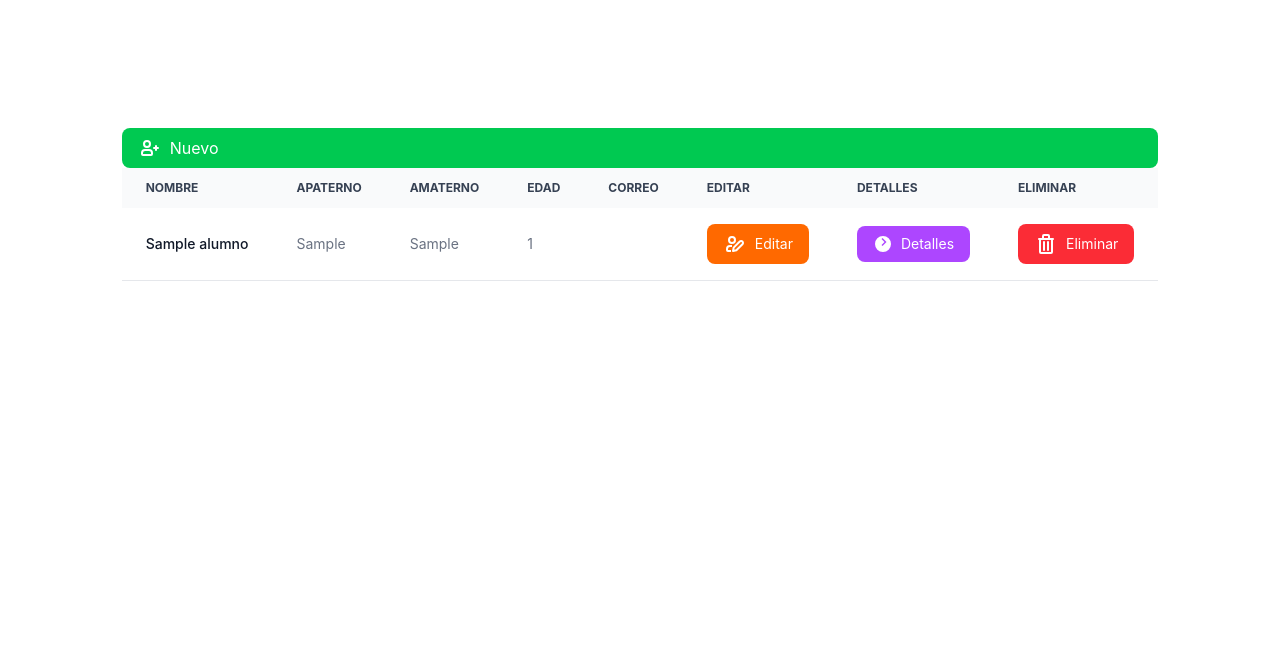
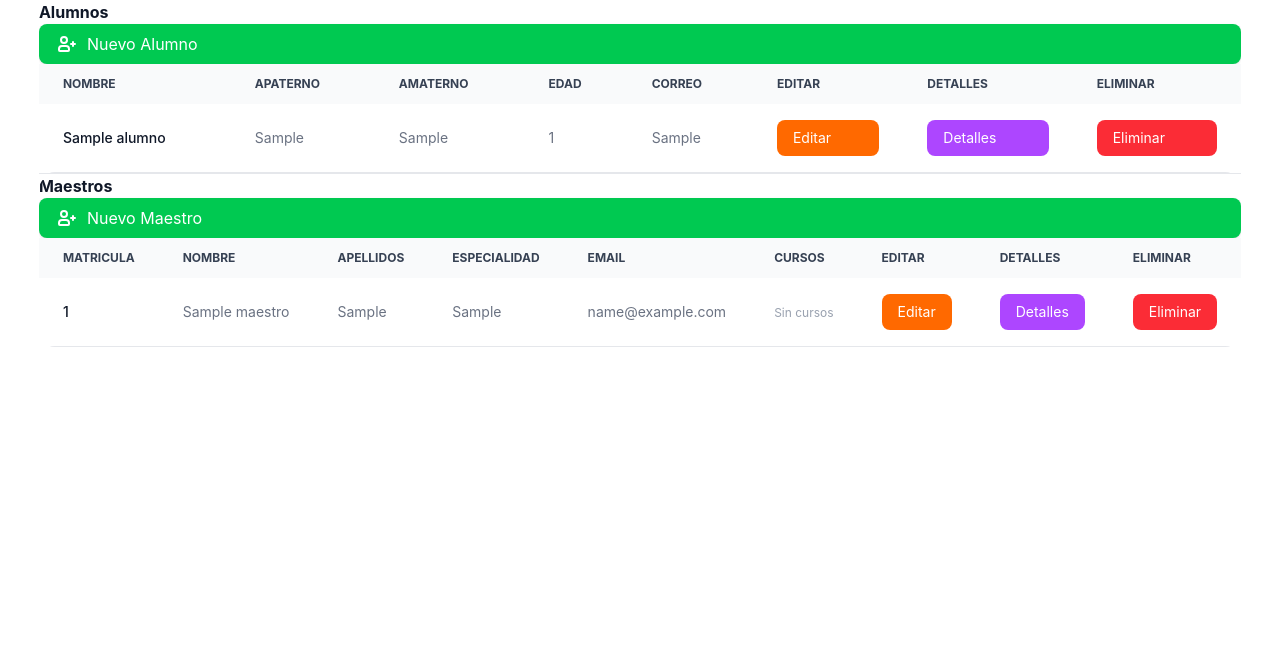
Before and after one commit to ICO-801-9-68528/flaskBDICO-801-9, a Flask app: page / in a window 1280 px wide. Shown: the part 60-709 px from the top of the page. Run offline with Flask 3, Linux system fonts and the light colour scheme; tables that the repository leaves empty hold one stand-in row (values such as "Sample post"); some libraries are stand-ins or nearby versions.

Commit message:
abc maestros 12/03/26

```diff
--- a/app.py
+++ b/app.py
@@ -4,7 +4,7 @@ from flask_wtf.csrf import CSRFProtect
 from config import DevelopmentConfig
 import forms
 
-from models import db, Alumnos
+from models import db, Alumnos, Maestros
 
 app = Flask(__name__)
 app.config.from_object(DevelopmentConfig)
@@ -18,7 +18,8 @@ def index():
      create_alumno=forms.UserForm(request.form)
      #select * alumnos alumnos
      alumno=Alumnos.query.all()
-     return render_template("index.html",form=create_alumno, alumno=alumno)
+     maestro=Maestros.query.all()
+     return render_template("index.html",form=create_alumno, alumno=alumno, maestro=maestro)
 
 @app.route("/",methods=["GET","POST"])
 def usuario():
@@ -40,6 +41,20 @@ def usuario():
     return render_template('usuarios.html',form=usuarios_clas,mat=mat,
                            nom=nom,apa=apa,ama=ama,edad=edad,email=email)
 
+@app.route("/maestros", methods=["GET","POST"])
+def maestros():
+    create_maestro=forms.MaestroForm(request.form)
+    maestro=Maestros.query.all()
+
+    if request.method=='POST':
+        mat=create_maestro.matricula.data
+        nom=create_maestro.nombre.data
+        apa=create_maestro.apellidos.data
+        esp=create_maestro.especialidad.data
+        email=create_maestro.email.data
+
+    return render_template("maestros.html", form=create_maestro, maestro=maestro)
+
 if __name__ == '__main__':
     with app.app_context():
         db.create_all()
--- a/forms.py
+++ b/forms.py
@@ -10,3 +10,10 @@ class UserForm(Form):
     amaterno=StringField('Amaterno')
     edad=IntegerField("Edad")
     correo=EmailField('Correo')
+
+class MaestroForm(Form):
+    matricula=IntegerField("Matricula")
+    nombre=StringField('Nombre')
+    apellidos=StringField('Apellidos')
+    especialidad=StringField('Especialidad')
+    email=EmailField('Email')
--- a/templates/index.html
+++ b/templates/index.html
@@ -1,150 +1,134 @@
-{% extends "layout.html" %} {% block container %}
+{% extends "layout.html" %}
+{% block container %}
 
-<div class="py-32 relative overflow-x-auto sm:rounded-lg">
+<div class="p-8">
+  <div class="mb-16 relative overflow-x-auto sm:rounded-lg">
+    <h2 class="text-2xl font-bold mb-4 text-gray-900 dark:text-white">Alumnos</h2>
     <a
       href="Alumnos"
-    class="bg-green-500 text-white px-4 py-2 rounded flex items-center gap-2 hover:bg-green-600"
+      class="bg-green-500 text-white px-4 py-2 rounded flex items-center gap-2 hover:bg-green-600 mb-4 w-fit shadow-sm"
     >
-    <svg
-      class="w-6 h-6 text-white-800 dark:text-white"
-      aria-hidden="true"
-      xmlns="http://www.w3.org/2000/svg"
-      width="24"
-      height="24"
-      fill="none"
-      viewBox="0 0 24 24"
-    >
-      <path
-        stroke="currentColor"
-        stroke-linecap="round"
-        stroke-linejoin="round"
-        stroke-width="2"
-        d="M16 12h4m-2 2v-4M4 18v-1a3 3 0 0 1 3-3h4a3 3 0 0 1 3 3v1a1 1 0 0 1-1 1H5a1 1 0 0 1-1-1Zm8-10a3 3 0 1 1-6 0 3 3 0 0 1 6 0Z"
-      />
+      <svg class="w-6 h-6" fill="none" stroke="currentColor" viewBox="0 0 24 24">
+        <path stroke-linecap="round" stroke-linejoin="round" stroke-width="2" d="M16 12h4m-2 2v-4M4 18v-1a3 3 0 0 1 3-3h4a3 3 0 0 1 3 3v1a1 1 0 0 1-1 1H5a1 1 0 0 1-1-1Zm8-10a3 3 0 1 1-6 0 3 3 0 0 1 6 0Z" />
       </svg>
-
-    Nuevo
+      Nuevo Alumno
     </a>
-  <table
-    class="py-2 w-full text-sm text-left rtl:text-right text-gray-500 dark:text-gray-400"
-  >
-    <thead
-      class="text-xs text-gray-700 uppercase bg-gray-50 dark:bg-gray-700 dark:text-gray-400"
-    >
+    <table class="w-full text-sm text-left text-gray-500 dark:text-gray-400">
+      <thead class="text-xs text-gray-700 uppercase bg-gray-50 dark:bg-gray-700 dark:text-gray-400">
         <tr>
           <th scope="col" class="px-6 py-3">Nombre</th>
-        <th scope="col" class="px-6 py-3">
-          <div class="flex items-center">Apaterno</div>
-        </th>
-        <th scope="col" class="px-6 py-3">
-          <div class="flex items-center">Amaterno</div>
-        </th>
-        <th scope="col" class="px-6 py-3">
-          <div class="flex items-center">Edad</div>
-        </th>
-        <th scope="col" class="px-6 py-3">
-          <div class="flex items-center">Correo</div>
-        </th>
-        <th scope="col" class="px-6 py-3">
-          <div class="flex items-center">Editar</div>
-        </th>
-        <th scope="col" class="px-6 py-3">
-          <div class="flex items-center">Detalles</div>
-        </th>
-        <th scope="col" class="px-6 py-3">
-          <div class="flex items-center">Eliminar</div>
-        </th>
+          <th scope="col" class="px-6 py-3">Apaterno</th>
+          <th scope="col" class="px-6 py-3">Amaterno</th>
+          <th scope="col" class="px-6 py-3">Edad</th>
+          <th scope="col" class="px-6 py-3">Correo</th>
+          <th scope="col" class="px-6 py-3">Editar</th>
+          <th scope="col" class="px-6 py-3">Detalles</th>
+          <th scope="col" class="px-6 py-3">Eliminar</th>
         </tr>
       </thead>
       <tbody>
-      {%for alum in alumno%}
-      <tr
-        class="bg-white border-b dark:bg-gray-800 dark:border-gray-700 border-gray-200"
-      >
-        <th
-          scope="row"
-          class="px-6 py-4 font-medium text-gray-900 whitespace-nowrap dark:text-white"
-        >
+        {% for alum in alumno %}
+        <tr class="bg-white border-b dark:bg-gray-800 dark:border-gray-700 border-gray-200">
+          <th scope="row" class="px-6 py-4 font-medium text-gray-900 whitespace-nowrap dark:text-white">
             {{ alum.nombre }}
           </th>
           <td class="px-6 py-4">{{ alum.apaterno }}</td>
           <td class="px-6 py-4">{{ alum.amaterno }}</td>
           <td class="px-6 py-4">{{ alum.edad }}</td>
-        <td class="px-6 py-4">{{ alum.email }}</td>
-        <td class="px-6 py-4 text-right">
-          <a
-            href="modificar?id={{ alum.id }}"
-            class="flex items-center gap-2 bg-orange-500 text-white px-4 py-2 rounded hover:bg-orange-600"
-          >
-            <svg
-              class="w-6 h-6 text-white-800 dark:text-white"
-              aria-hidden="true"
-              xmlns="http://www.w3.org/2000/svg"
-              width="24"
-              height="24"
-              fill="none"
-              viewBox="0 0 24 24"
-            >
-              <path
-                stroke="currentColor"
-                stroke-linecap="square"
-                stroke-linejoin="round"
-                stroke-width="2"
-                d="M7 19H5a1 1 0 0 1-1-1v-1a3 3 0 0 1 3-3h1m4-6a3 3 0 1 1-6 0 3 3 0 0 1 6 0Zm7.441 1.559a1.907 1.907 0 0 1 0 2.698l-6.069 6.069L10 19l.674-3.372 6.07-6.07a1.907 1.907 0 0 1 2.697 0Z"
-              />
-            </svg>
-
+          <td class="px-6 py-4">{{ alum.correo }}</td>
+          <td class="px-6 py-4">
+            <a href="modificar?id={{ alum.id }}" class="flex items-center gap-2 bg-orange-500 text-white px-4 py-2 rounded hover:bg-orange-600">
               Editar
             </a>
           </td>
-        <td class="px-6 py-4 text-right">
-          <a
-            href="detalles?id={{ alum.id }}"
-            class="flex items-center gap-2 bg-purple-500 text-white px-4 py-2 rounded hover:bg-purple-600"
-          >
-            <svg
-              xmlns="http://www.w3.org/2000/svg"
-              class="h-5 w-5"
-              viewBox="0 0 20 20"
-              fill="currentColor"
-            >
-              <path
-                d="M10 2a8 8 0 100 16 8 8 0 000-16zM8.5 11l3-3-3-3 1-1 4 4-4 4-1-1z"
-              />
-            </svg>
+          <td class="px-6 py-4">
+            <a href="detalles?id={{ alum.id }}" class="flex items-center gap-2 bg-purple-500 text-white px-4 py-2 rounded hover:bg-purple-600">
               Detalles
             </a>
           </td>
-        <td class="px-6 py-4 text-right">
-          <a
-            href="eliminar?id={{ alum.id }}"
-            class="flex items-center gap-2 bg-red-500 text-white px-4 py-2 rounded hover:bg-red-600"
-          >
-            <svg
-              class="w-6 h-6 text-white-800 dark:text-white"
-              aria-hidden="true"
-              xmlns="http://www.w3.org/2000/svg"
-              width="24"
-              height="24"
-              fill="none"
-              viewBox="0 0 24 24"
-            >
-              <path
-                stroke="currentColor"
-                stroke-linecap="round"
-                stroke-linejoin="round"
-                stroke-width="2"
-                d="M5 7h14m-9 3v8m4-8v8M10 3h4a1 1 0 0 1 1 1v3H9V4a1 1 0 0 1 1-1ZM6 7h12v13a1 1 0 0 1-1 1H7a1 1 0 0 1-1-1V7Z"
-              />
-            </svg>
-
+          <td class="px-6 py-4">
+            <a href="eliminar?id={{ alum.id }}" class="flex items-center gap-2 bg-red-500 text-white px-4 py-2 rounded hover:bg-red-600">
               Eliminar
             </a>
           </td>
         </tr>
-      {%endfor%}
+        {% endfor %}
       </tbody>
     </table>
   </div>
 
+  <hr class="border-gray-200 dark:border-gray-700 my-10">
+
+  <div class="relative overflow-x-auto sm:rounded-lg">
+    <h2 class="text-2xl font-bold mb-4 text-gray-900 dark:text-white">Maestros</h2>
+    <a
+      href="maestros"
+      class="bg-green-500 text-white px-4 py-2 rounded flex items-center gap-2 hover:bg-green-600 mb-4 w-fit shadow-sm"
+    >
+      <svg class="w-6 h-6" fill="none" stroke="currentColor" viewBox="0 0 24 24">
+        <path stroke-linecap="round" stroke-linejoin="round" stroke-width="2" d="M16 12h4m-2 2v-4M4 18v-1a3 3 0 0 1 3-3h4a3 3 0 0 1 3 3v1a1 1 0 0 1-1 1H5a1 1 0 0 1-1-1Zm8-10a3 3 0 1 1-6 0 3 3 0 0 1 6 0Z" />
+      </svg>
+      Nuevo Maestro
+    </a>
+    <table class="w-full text-sm text-left text-gray-500 dark:text-gray-400">
+      <thead class="text-xs text-gray-700 uppercase bg-gray-50 dark:bg-gray-700 dark:text-gray-400">
+        <tr>
+          <th scope="col" class="px-6 py-3">Matricula</th>
+          <th scope="col" class="px-6 py-3">Nombre</th>
+          <th scope="col" class="px-6 py-3">Apellidos</th>
+          <th scope="col" class="px-6 py-3">Especialidad</th>
+          <th scope="col" class="px-6 py-3">Email</th>
+          <th scope="col" class="px-6 py-3 text-blue-600 dark:text-blue-400">Cursos</th>
+          <th scope="col" class="px-6 py-3">Editar</th>
+          <th scope="col" class="px-6 py-3">Detalles</th>
+          <th scope="col" class="px-6 py-3">Eliminar</th>
+        </tr>
+      </thead>
+      <tbody>
+        {% for mae in maestro %}
+        <tr class="bg-white border-b dark:bg-gray-800 dark:border-gray-700 border-gray-200">
+          <th scope="row" class="px-6 py-4 font-medium text-gray-900 whitespace-nowrap dark:text-white">
+            {{ mae.matricula }}
+          </th>
+          <td class="px-6 py-4">{{ mae.nombre }}</td>
+          <td class="px-6 py-4">{{ mae.apellidos }}</td>
+          <td class="px-6 py-4">{{ mae.especialidad }}</td>
+          <td class="px-6 py-4">{{ mae.email }}</td>
+
+          <td class="px-6 py-4">
+            {% if mae.cursos %}
+              <div class="flex flex-wrap gap-1">
+                {% for curso in mae.cursos %}
+                  <span class="bg-blue-100 text-blue-800 text-xs font-medium px-2.5 py-0.5 rounded dark:bg-blue-900 dark:text-blue-300">
+                    {{ curso.nombre }}
+                  </span>
+                {% endfor %}
+              </div>
+            {% else %}
+              <span class="text-xs text-gray-400 italic">Sin cursos</span>
+            {% endif %}
+          </td>
+
+          <td class="px-6 py-4">
+            <a href="modificar_maestro?id={{ mae.matricula }}" class="flex items-center gap-2 bg-orange-500 text-white px-4 py-2 rounded hover:bg-orange-600">
+              Editar
+            </a>
+          </td>
+          <td class="px-6 py-4">
+            <a href="detalles_maestro?id={{ mae.matricula }}" class="flex items-center gap-2 bg-purple-500 text-white px-4 py-2 rounded hover:bg-purple-600">
+              Detalles
+            </a>
+          </td>
+          <td class="px-6 py-4">
+            <a href="eliminar_maestro?id={{ mae.matricula }}" class="flex items-center gap-2 bg-red-500 text-white px-4 py-2 rounded hover:bg-red-600">
+              Eliminar
+            </a>
+          </td>
+        </tr>
+        {% endfor %}
+      </tbody>
+    </table>
+  </div>
+</div>
+
 {% endblock %}
--- a/templates/layout.html
+++ b/templates/layout.html
@@ -34,13 +34,9 @@
                 <ul
                     class="flex flex-col p-4 mt-4 border border-gray-100 rounded-lg bg-gray-50 md:flex-row md:space-x-8 md:mt-0 md:text-sm md:font-medium md:border-0 md:bg-white dark:bg-gray-800 md:dark:bg-gray-900 dark:border-gray-700">
                     <li>
-                        <a href="#"
+                        <a href="{{url_for('index')}}"
                             class="block py-2 pl-3 pr-4 text-white bg-blue-700 rounded-sm md:bg-transparent md:text-blue-700 md:p-0 dark:text-white"
-                            aria-current="page">Home</a>
-                    </li>
-                    <li>
-                        <a href="#"
-                            class="block py-2 pl-3 pr-4 text-gray-700 rounded-sm hover:bg-gray-100 md:hover:bg-transparent md:hover:text-blue-700 md:p-0 md:dark:hover:text-white dark:text-gray-400 dark:hover:bg-gray-700 dark:hover:text-white md:dark:hover:bg-transparent dark:border-gray-700">About</a>
+                            aria-current="page">Dashboard</a>
                     </li>
                     <li>
                         <a href="#"
```
Also changed, not shown: models.py (+8 -0 lines), templates/macros.html (deleted). Lines whose indentation alone changed are shown as unchanged.
